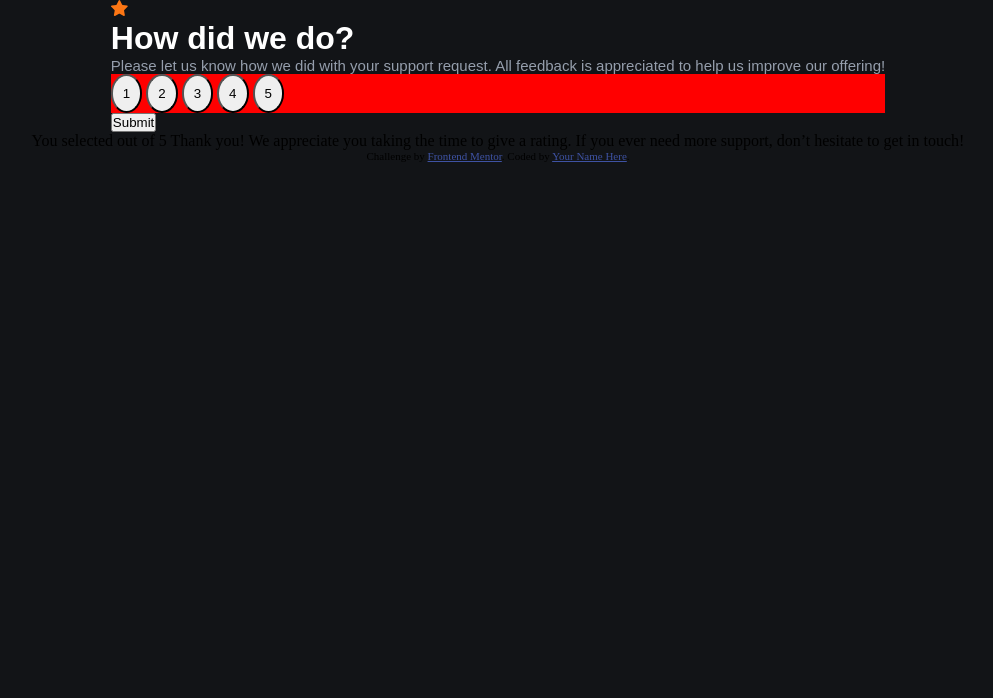
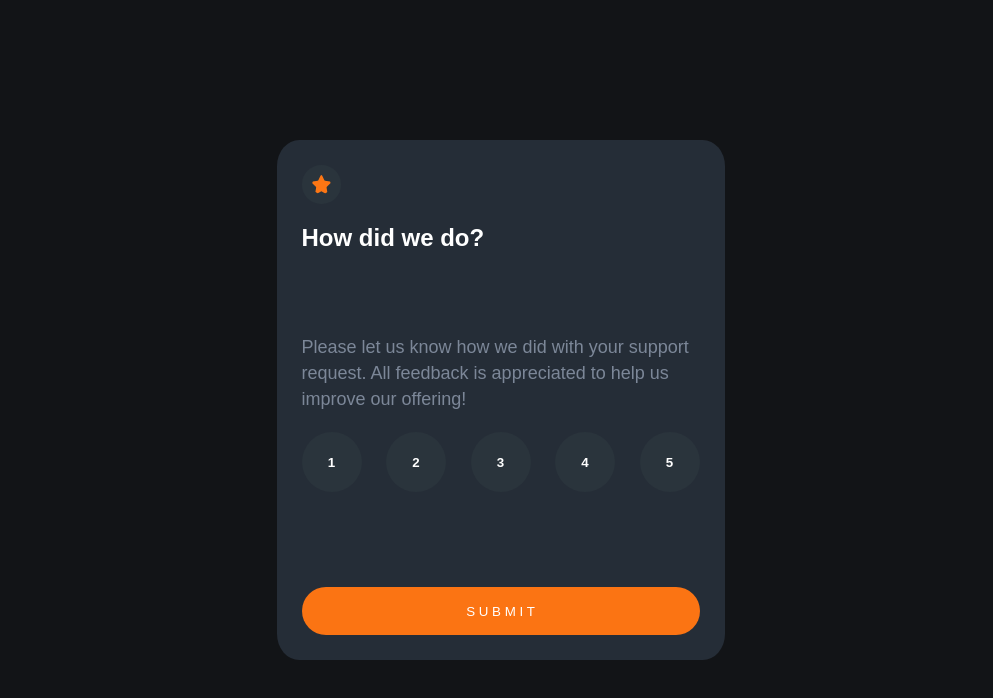
Before and after one commit to TomasCerdeyra/Desafio-Calificador-Mentor, a plain HTML site: page index.html in a window 1280 px wide. Shown: the whole page, without its empty margins (142-1135 px from the left). Drawn offline with Linux system fonts and the light colour scheme.

Commit message:
CSS, Js y Responsive

```diff
--- /dev/null
+++ b/app.js
@@ -0,0 +1,114 @@
+function selector(param) {
+    return document.querySelector(param);
+}
+
+//VARIABLES parte calificacion
+const button1 = selector('#button1');
+const button2 = selector('#button2');
+const button3 = selector('#button3');
+const button4 = selector('#button4');
+const button5 = selector('#button5');
+const submit = selector('#submit');
+const h1 = selector('#h1');
+const p1 =selector('#p1')
+const estrella =selector('#estrella')
+const Respuesta = selector('#opcionElegida')
+
+// VARIABLES partE agradecimieto
+const phone = selector('#phone');
+const contenedorMainYH2 =selector('#contenedorMainYH2')
+const p2 =selector('#p2')
+
+//Funcion con los eventos de los botones
+function botones() {
+    let opcionElegida = 0
+    submit.disabled = true;
+
+    //Enventos de los botones
+    button1.addEventListener("click", () => {
+        //Habilito el voton submit
+        submit.disabled = false;
+        button1.style.backgroundColor = "hsl(25, 97%, 53%)";
+        opcionElegida = button1.value
+        //Si  clickea guardo la opcion e el p para mostrarlo
+        Respuesta.innerText = "You selected "+opcionElegida+" out of 5";
+        console.log(opcionElegida);
+        //deshanilito los botones
+        disableButtons(button2, button3, button4, button5);
+    });
+    button2.addEventListener("click", () => {
+        //Habilito el voton submit
+        submit.disabled = false;
+        button2.style.backgroundColor = "hsl(25, 97%, 53%)";
+        opcionElegida = button2.value
+        //Si  clickea guardo la opcion e el p para mostrarlo
+        Respuesta.innerText = "You selected "+opcionElegida+" out of 5";
+        //deshanilito los botones
+        disableButtons(button1, button3, button4, button5);
+    });
+    button3.addEventListener("click", () => {
+        //Habilito el voton submit
+        submit.disabled = false;
+        button3.style.backgroundColor = "hsl(25, 97%, 53%)";
+        opcionElegida = button3.value
+        //Si  clickea guardo la opcion e el p para mostrarlo
+        Respuesta.innerText = "You selected "+opcionElegida+" out of 5";
+        //deshanilito los botones
+        disableButtons(button1, button2, button4, button5);
+    });
+    button4.addEventListener("click", () => {
+        //Habilito el voton submit
+        submit.disabled = false;
+        button4.style.backgroundColor = "hsl(25, 97%, 53%)";
+        opcionElegida = button4.value
+        //Si  clickea guardo la opcion e el p para mostrarlo
+        Respuesta.innerText = "You selected "+opcionElegida+" out of 5";
+        //deshanilito los botones
+        disableButtons(button1, button2, button3, button5);
+    });
+    button5.addEventListener("click", () => {
+        //Habilito el voton submit
+        submit.disabled = false;
+        button5.style.backgroundColor = "hsl(25, 97%, 53%)";
+        opcionElegida = button5.value
+        //Si  clickea guardo la opcion e el p para mostrarlo
+        Respuesta.innerText = "You selected "+opcionElegida+" out of 5";
+        //deshanilito los botones
+        disableButtons(button1, button2, button3, button4);
+    });
+}
+
+//Funcion para deshabilitar los botones
+function disableButtons(but1, but2, but3, but4) {
+    but1.disabled = true;
+    but2.disabled = true;
+    but3.disabled = true;
+    but4.disabled = true;
+}
+
+//Funcion para mostrar la parte de agradecimieto
+function mostrarThankYou() {
+    //saco la parte de calificacion
+    estrella.style.display = "none";
+    h1.style.display = "none";
+    p1.style.display = "none";
+    button1.style.display = "none";
+    button2.style.display = "none";
+    button3.style.display = "none";
+    button4.style.display = "none";
+    button5.style.display = "none";
+    submit.style.display = "none";
+
+    //pongo la parte de agradecimieto y muestreo de opcion elegida
+    phone.style.display = "block";
+    contenedorMainYH2.style.display = "flex";
+    p2.style.display = "block";
+}
+
+function main() {
+    botones();
+    submit.addEventListener("click", () => {
+        mostrarThankYou();
+    })
+}
+main();
--- a/index.html
+++ b/index.html
@@ -25,59 +25,62 @@
   </style>
 </head>
 
-<body class="ContenedorGeneral">
-
-  <!-- Rating state start -->
-  <div>
+<body>
+  <div class="contenedorGeneral">
     <header>
 
-      <img src="images/icon-star.svg" alt="">
+      <img id="estrella" class="imgEstrella" src="images/icon-star.svg" alt="">
+      <div id="phone" class="contenedorPhone">
+        <img class="imgPhone" src="images/illustration-thank-you.svg" alt="">
+      </div>
 
-      <h1>How did we do?</h1>
+      <h1 id="h1">How did we do?</h1>
 
     </header>
 
+    <!-- Rating state start -->
     <main>
 
-      <p class="main_p">
+      <p id="p1" class="main_p">
         Please let us know how we did with your support request. All feedback is appreciated
         to help us improve our offering!
       </p>
 
       <div class="ContenedorButtons">
-        <button class="button">1</button>
-        <button class="button">2</button>
-        <button class="button">3</button>
-        <button class="button">4</button>
-        <button class="button">5</button>
+        <button class="button" id="button1" value="1">1</button>
+        <button class="button" id="button2" value="2">2</button>
+        <button class="button" id="button3" value="3">3</button>
+        <button class="button" id="button4" value="4">4</button>
+        <button class="button" id="button5" value="5">5</button>
       </div>
 
+      <!-- Thank you state start -->
+
+      <!--You selected-->
+      <div class="contenedorMainYH2" id="contenedorMainYH2">
+        <p class="main_p2" id="opcionElegida"></p>
+      <!--Thank you!-->
+      <h2>Thank you!</h2>
+      </div>
     </main>
 
     <footer>
-      <button>Submit</button>
+      <button class="submite" id="submit">S U B M I T</button>
+      <p class="footer_p" id="p2">We appreciate you taking the time to give a rating. If you ever need more support,
+        don’t hesitate to get in touch!</p>
+        <!-- Thank you state end -->
     </footer>
+    <!-- Rating state end -->
   </div>
-
-  <!-- Rating state end -->
 
   <!-- Thank you state start -->
 
-  You selected
-  <!-- Add rating here --> out of 5
 
-  Thank you!
-
-  We appreciate you taking the time to give a rating. If you ever need more support,
-  don’t hesitate to get in touch!
 
   <!-- Thank you state end -->
 
-
-  <div class="attribution">
-    Challenge by <a href="https://www.frontendmentor.io?ref=challenge" target="_blank">Frontend Mentor</a>.
-    Coded by <a href="#">Your Name Here</a>.
-  </div>
+  <!--Links-->
+  <script src="app.js"></script>
 </body>
 
 </html>
--- a/style.css
+++ b/style.css
@@ -2,34 +2,320 @@
     margin: 0;
     padding: 0;
     box-sizing: border-box;
+    list-style: none;
+    border-style: none;
 }
 
 body{
     background-color:hsl(216, 12%, 8%);
     display: flex;
-    flex-direction: column;
     align-items: center;
+    height: 100vh;
     justify-content: center;
 }
 
+.contenedorGeneral{
+    background-color: hsl(213, 19%, 18%);
+    height: 55%;
+    width: 88%;
+    padding: 25px;
+    margin: 0 0 0 5px;
+    border-radius: 5%;
+    display: flex;
+    flex-direction: column;
+    justify-content:space-between;
+}
+/*HEADER
+///////////*/
+header{
+    display: flex;
+    flex-direction: column;
+}
+
+.imgEstrella{
+    width: 15%;
+    background-color: hsl(208, 18%, 20%);
+    border: 10px;
+    border-radius: 100%;
+    padding: 10px;
+    outline: 0;
+}
+
+
+.contenedorPhone{
+    text-align: center;
+    display: none;
+}
+.imgPhone{
+    width: 55%;
+}
+
 h1{
+    margin: 20px 0 15px 0;
     color: hsl(0, 0%, 100%);
+    font-size: 1.5rem;
     font-weight: 600;
     font-family: 'League Spartan', sans-serif;;
+
+}
+
+/*MAIN
+///////////*/
+
+main{
+    display: flex;
+    flex-direction: column;
+
 }
 
 .main_p{
-    color: hsl(217, 12%, 63%);
-    font-family: 'League Spartan', sans-serif;;
+    color: hsl(216, 12%, 54%);
+    font-family: 'League Spartan', sans-serif;
+    font-size: 14px;
+    font-weight: 400;
+    line-height: 1.3rem;
+    text-align: left;
+}
+
+.contenedorMainYH2{
+    text-align: center;
+    display: flex;
+    flex-direction: column;
+    align-items: center;
+    display: none;
+}
+
+.main_p2{
+    background-color: hsl(208, 18%, 20%);
+    display: flex;
+    align-items: center;
+    justify-content: center;
     font-size: 15px;
-    font-weight: 400;
+    margin: 0 0 30px 0;
+    border-radius: 15px;
+    width: 65%;
+    height: 2rem;
+    text-align: center;
+    color: hsl(25, 97%, 53%);
+    font-weight: 549;
+    font-family: 'League Spartan', sans-serif;
+
+}
+
+h2{
+    font-family: 'League Spartan', sans-serif;
+    color: hsl(0, 0%, 100%);
+}
+
+.ContenedorButtons{
+    display: flex;
+    justify-content:space-between;
+    margin: 20px 0 0 0;
+}
+
+.button{
+    background-color: hsl(208, 18%, 20%);
+    border-radius: 100%;
+    width: 40px;
+    height: 40px;
+    color: hsl(0, 0%, 100%);
+    font-weight: 570;
+    margin: 10px 0 0 0;
+
+}
+.button:hover{
+    background-color: hsl(216, 12%, 54%);
+}
+
+/*FOOTER
+///////////*/
+footer{
+    display: flex;
+    align-items: center;
+    justify-content: center;
+    margin: 6px 0 0 0;
+}
+.submite{
+    background-color: hsl(25, 97%, 53%);
+    color: hsl(0, 0%, 100%);
+    font-weight: 545;
+    width: 100%;
+    height: 2.8rem;
+    border-radius: 25px;
+
+}
+
+.submite:hover{
+    background-color: hsl(0, 0%, 100%);
+    color: hsl(25, 97%, 53%);
 }
 
 
-.ContenedorButtons{
-    background-color: red;
+.footer_p{
+    color: hsl(216, 12%, 54%);
+    font-family: 'League Spartan', sans-serif;
+    font-size: 15px;
+    font-weight: 400;
+    line-height: 1.5rem;
+    margin: 0 0 20px 0;
+    text-align: center;
+    display: none;
 }
-.button{
-    border-radius: 50%;
-    padding: 10px;
+
+
+/*///////////////MEDIAS///////////*/
+
+@media screen and (min-width: 500px) {
+    .contenedorGeneral{
+        height: 55%;
+        width: 75%;
+        padding: 25px;
+        margin: 0 0 0 5px;
+    }
+
+    .imgEstrella{
+        width: 12%;
+    }
+
+    .imgPhone{
+        width: 40%;
+    }
+
+    .main_p{
+        font-size: 17px;
+    }
+
+    .button{
+        width: 50px;
+        height: 50px;
+    }
 }
+
+@media screen and (min-width: 610px) {
+
+    .contenedorGeneral{
+        height: 55%;
+        width: 60%;
+        padding: 25px;
+        margin: 0 0 0 5px;
+    }
+
+    .button{
+        margin: 0 0 10px 0;
+    }
+
+}
+
+@media screen and (min-width: 900px) {
+
+    .contenedorGeneral{
+        height: 55%;
+        width: 50%;
+        padding: 25px;
+        margin: 0 0 0 5px;
+    }
+    h1{
+        font-size: 1.5rem;
+    }
+
+    .imgEstrella{
+        width: 10%;
+    }
+
+    .imgPhone{
+        width: 40%;
+    }
+
+    .main_p{
+        font-size: 18px;
+        line-height: 1.7rem;
+    }
+
+    .button{
+        width: 55px;
+        height: 55px;
+        margin: 0 0 20px 0;
+    }
+
+    .submite{
+        width: 100%;
+        height: 2.7rem;
+        border-radius: 25px;
+    }
+
+
+}
+
+@media screen and (min-width: 1040px) {
+
+    .contenedorGeneral{
+        height: 55%;
+        width: 40%;
+        padding: 25px;
+        margin: 0 0 0 5px;
+    }
+    h1{
+        font-size: 1.5rem;
+    }
+
+    .imgPhone{
+        width: 40%;
+    }
+
+    .main_p{
+        font-size: 18px;
+        line-height: 1.6rem;
+    }
+
+    .button{
+        width: 55px;
+        height: 55px;
+        margin: 0 0 20px 0;
+    }
+}
+
+@media screen and (min-width: 1200px) {
+
+    .contenedorGeneral{
+        height: 55%;
+        width: 35%;
+        padding: 25px;
+    }
+
+    .imgPhone{
+        width: 40%;
+    }
+
+    .button{
+        width: 60px;
+        height: 60px;
+    }
+
+    .submite{
+        width: 100%;
+        height: 3rem;
+        border-radius: 25px;
+
+    }
+
+
+}
+
+@media screen and (min-width: 1410px) {
+
+    .contenedorGeneral{
+        height: 55%;
+        width: 29%;
+        padding: 25px;
+    }
+
+}
+
+@media screen and (min-height: 600px) {
+
+    .contenedorGeneral{
+        height: 65%;
+
+    }
+
+}
```
Also changed, not shown: 1 other file.
